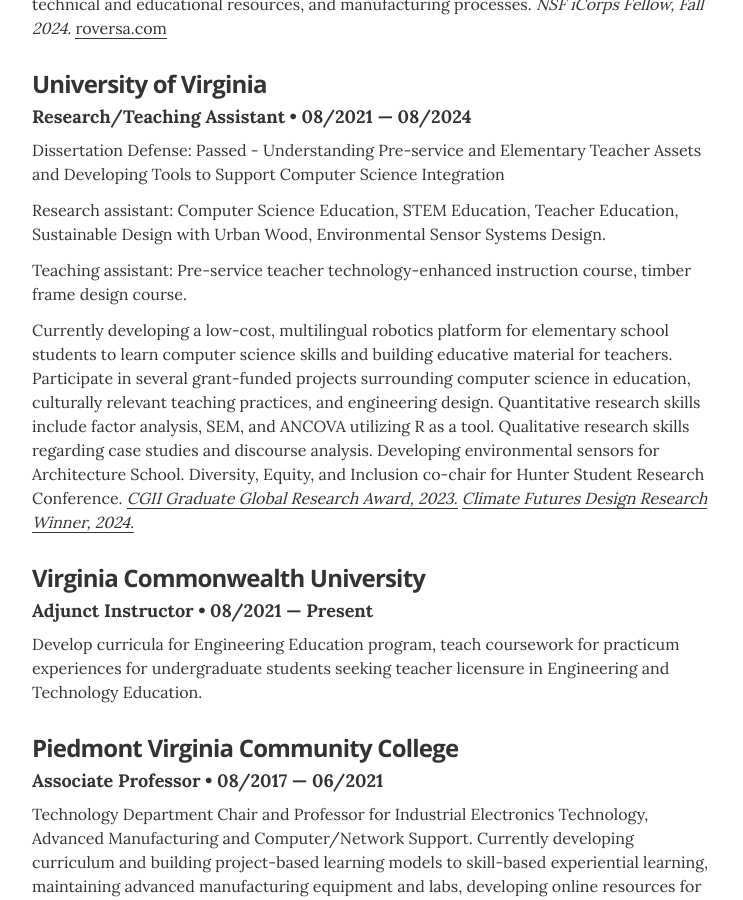
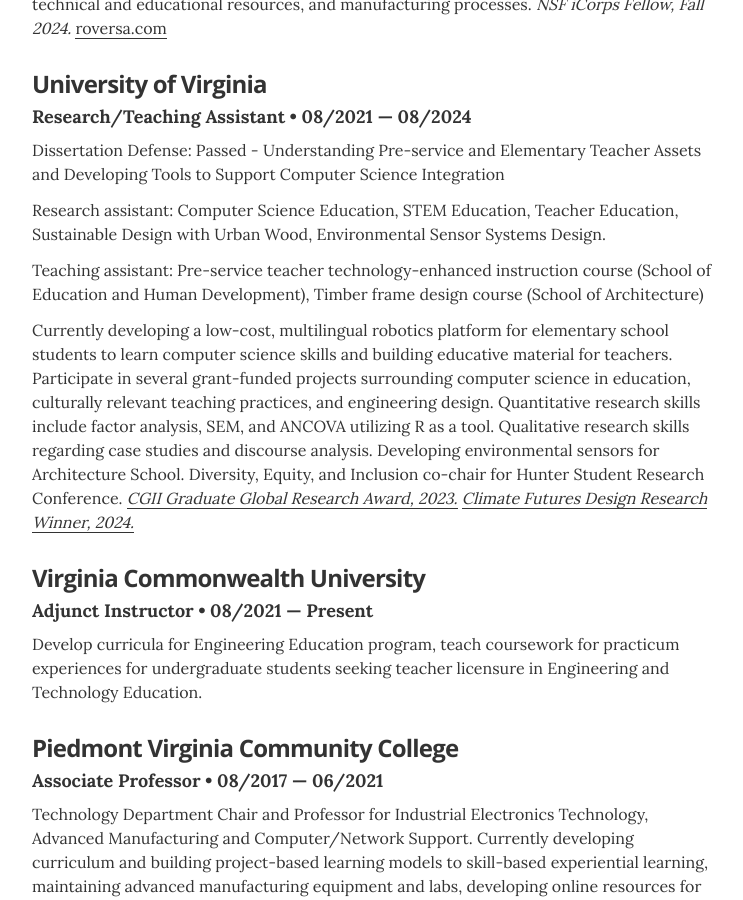
Before and after one commit to eabredder/eabredder.github.io, a Jekyll site: the page built from index.html, in a window 1280 px wide and 900 px high, scrolled down 1276 px. Shown: the whole window, without its empty margins (268-1011 px from the left). Built offline with Jekyll 4.4.1, drawn with Linux system fonts in a browser that asks for light colours.

Commit message:
Update resume.html

```diff
--- a/_layouts/resume.html
+++ b/_layouts/resume.html
@@ -111,7 +111,7 @@
           <h4 class="resume-item-details" itemprop="description">Research/Teaching Assistant &bull; 08/2021 &mdash; 08/2024</h4>
           <p class="resume-item-copy">Dissertation Defense: Passed - Understanding Pre-service and Elementary Teacher Assets and Developing Tools to Support Computer Science Integration</p>
           <p class="resume-item-copy">Research assistant: Computer Science Education, STEM Education, Teacher Education, Sustainable Design with Urban Wood, Environmental Sensor Systems Design.</p>
-          <p class="resume-item-copy">Teaching assistant: Pre-service teacher technology-enhanced instruction course, timber frame design course.</p>
+          <p class="resume-item-copy">Teaching assistant: Pre-service teacher technology-enhanced instruction course (School of Education and Human Development), Timber frame design course (School of Architecture)</p>
           <p class="resume-item-copy">Currently developing a low-cost, multilingual robotics platform for elementary school students to learn computer science skills and building educative material for teachers. Participate in several grant-funded projects surrounding computer science in education, culturally relevant teaching practices, and engineering design. Quantitative research skills include factor analysis, SEM, and ANCOVA utilizing R as a tool. Qualitative research skills regarding case studies and discourse analysis. Developing environmental sensors for Architecture School. Diversity, Equity, and Inclusion co-chair for Hunter Student Research Conference. <em><a href="https://cgii.virginia.edu/projects/roversa-robot-low-cost-flexible-multilingual-robot-learning-computer-science-elementary" target="_blank">CGII Graduate Global Research Award, 2023.</a> <a href="https://www.arch.virginia.edu/news/climate-futures-design-research-challenge-winners-announced" target="_blank">Climate Futures Design Research Winner, 2024.</a></em></p>
 
           </div><!-- end of resume-item -->
```
